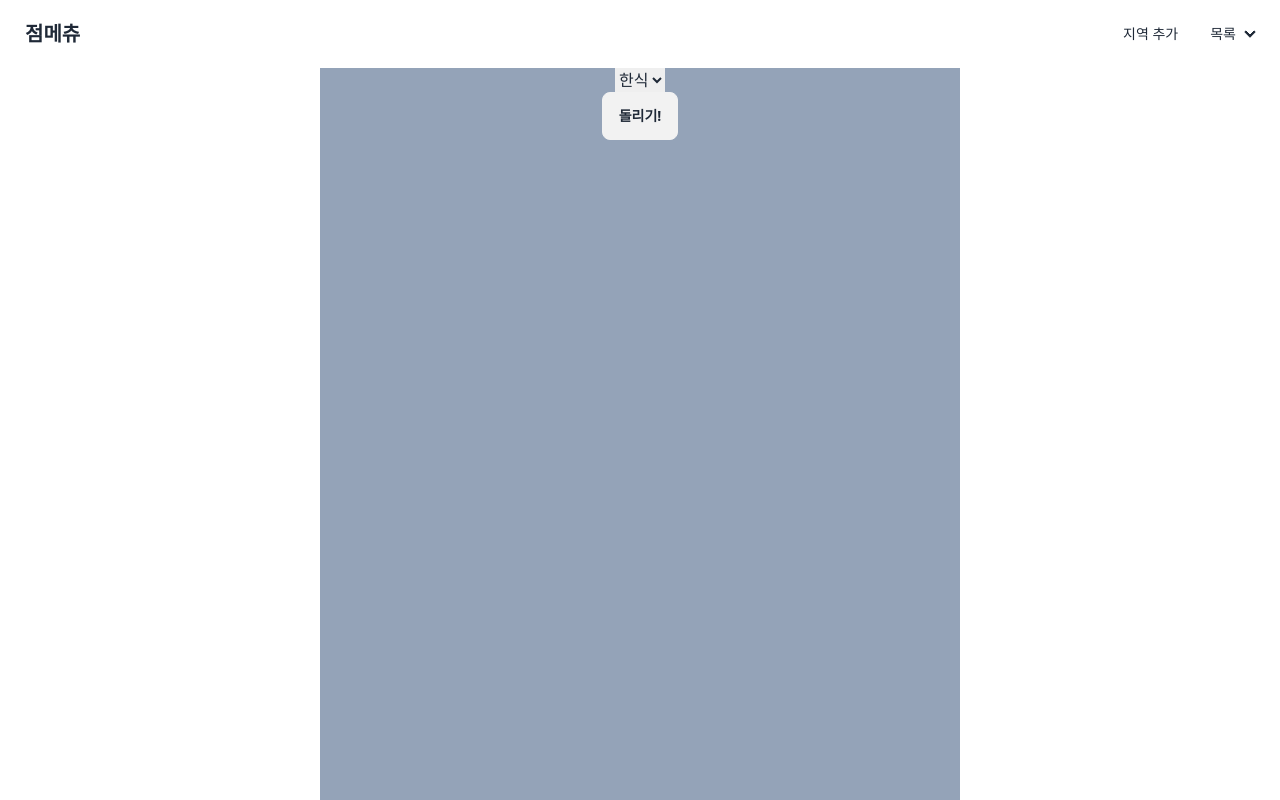
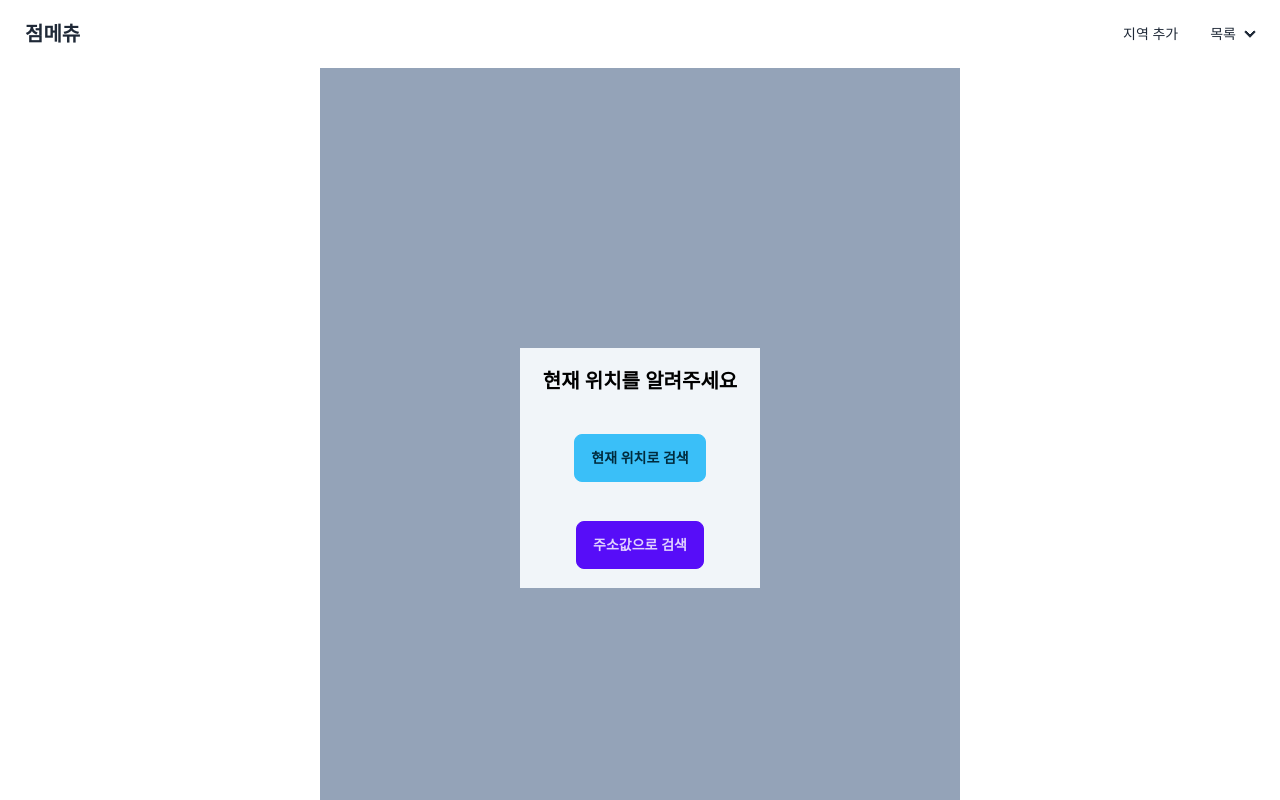
Before and after one commit to gogleset/randomLunch, a React (Vite) app in the folder front/: page / in a window 1280 px wide. Shown: the top 800 px of the page. Built offline with nearby package versions, Linux system fonts and the light colour scheme.

Commit message:
styling: modal directory & Content, Home Component

```diff
--- a/front/package.json
+++ b/front/package.json
@@ -10,7 +10,11 @@
     "preview": "vite preview"
   },
   "dependencies": {
+    "@fortawesome/fontawesome-svg-core": "^6.4.2",
+    "@fortawesome/free-solid-svg-icons": "^6.4.2",
+    "@fortawesome/react-fontawesome": "^0.2.0",
     "react": "^18.2.0",
+    "react-daum-postcode": "^3.1.3",
     "react-dom": "^18.2.0"
   },
   "devDependencies": {
--- a/front/src/App.tsx
+++ b/front/src/App.tsx
@@ -1,7 +1,7 @@
 /**
  * @gogleset App.tsx
  */
-import Content from "./Content";
+import Home from "./Home";
 import Header from "./Header";
 import Footer from "./Footer";
 
@@ -9,7 +9,7 @@ function App() {
   return (
     <div className='flex flex-col items-center'>
       <Header />
-      <Content />
+      <Home />
       <Footer />
     </div>
   );
--- /dev/null
+++ b/front/src/Home.tsx
@@ -0,0 +1,33 @@
+/**
+ * @gogleset 위치값 검사하는 component
+ */
+
+import KakaoModal from "./components/modal/KakaoAddressModal";
+import GeoLocationPendingModal from "./components/modal/GeoLocationPendingModal";
+const Home = () => {
+  return (
+    <main className='w-full flex justify-center'>
+      <div className='h-screen bg-slate-400 w-1/2 max-md:w-screen flex flex-col justify-center items-center text-black'>
+        {/* 로컬스토리지에 위치 값이 있다면 */}
+        <div className='bg-slate-100 w-60 h-60 flex flex-col items-center justify-around'>
+          <h1 className='font-bold text-xl'>현재 위치를 알려주세요</h1>
+          <button
+            className='btn btn-info'
+            onClick={() => window.geolocationPendingModal.showModal()}>
+            현재 위치로 검색
+          </button>
+          <GeoLocationPendingModal />
+          <button
+            className='btn btn-primary'
+            onClick={() => window.kakaoModal.showModal()}>
+            주소값으로 검색
+          </button>
+          <KakaoModal />
+        </div>
+        {/* 로컬스토리지에 위치 값이 없다면 */}
+      </div>
+    </main>
+  );
+};
+
+export default Home;
--- a/front/src/Content.tsx
+++ b/front/src/components/Content.tsx
@@ -1,7 +1,11 @@
 import React, { useState } from "react";
-import { getRandomNumber } from "./util/random";
-import { fetchRecommendedData } from "./util/fetch";
-import ResultCard from "./components/ResultCard";
+
+import { FontAwesomeIcon } from "@fortawesome/react-fontawesome";
+import { faLocationDot } from "@fortawesome/free-solid-svg-icons";
+import { getRandomNumber } from "../util/random";
+import { fetchRecommendedData } from "../util/fetch";
+import ResultCard from "./ResultCard";
+
 // 서버에서 받아온 데이터 타입
 export type PlaceData = {
   address_name: string;
@@ -17,6 +21,7 @@ export type PlaceData = {
   x: string;
   y: string;
 };
+
 const Content = () => {
   // 메뉴의 카테고리입니다.(대분류)
   const category = ["한식", "중식", "일식", "양식", "랜덤"];
@@ -65,13 +70,15 @@ const Content = () => {
     // 어떤 index값을 select했는지 추출해서 state에 저장
     setSelectedMenu(Number(event.target.value));
   }
-
   return (
-    <main className='w-full flex justify-center'>
-      {/* 랜덤 데이터가 없다면 */}
-      {randomData === null && (
-        <div className='h-screen bg-slate-400 w-1/2 max-sm:w-screen flex flex-col items-center '>
+    <div className='h-screen bg-slate-400 w-1/2 max-md:w-screen flex flex-col items-center '>
+      <div className='flex justify-center items-center my-4'>
+        <FontAwesomeIcon icon={faLocationDot} beat color='black' />
+        <h1 className='ml-2 text-black font-bold text-xl'>금토동</h1>
+      </div>
+      <div className='flex w-80 justify-center items-center my-4'>
         <select
+          className='select w-full max-w-xs mr-2'
           name=''
           id='food'
           onChange={onSelectChangeHandler}
@@ -85,16 +92,14 @@ const Content = () => {
           })}
         </select>
         <button
-            className='btn'
+          className='btn btn-primary btn-xl'
           onClick={onClickHandler}
           disabled={randomData !== null}>
           돌리기!
         </button>
       </div>
-      )}
-      {/* 랜덤데이터가 있다면 */}
       {randomData !== null && <ResultCard data={randomData} />}
-    </main>
+    </div>
   );
 };
 
--- /dev/null
+++ b/front/src/components/Information.tsx
@@ -0,0 +1,14 @@
+/**
+ * @gogleset 사용자가 처음 입장 시 localstorage에 현재 위치값이 없을때 나타나는 컴포넌트
+ */
+import React from 'react';
+
+const Information = () => {
+    return (
+        <div>
+
+        </div>
+    );
+};
+
+export default Information;
--- a/front/src/components/ResultCard.tsx
+++ b/front/src/components/ResultCard.tsx
@@ -2,19 +2,19 @@
  * @gogleset 보여질 카드 섹션입니다.
  */
 
-import type { PlaceData } from "../Content";
+import type { PlaceData } from "../components/Content";
 
 const ResultCard: React.FC<{ data: PlaceData }> = ({ data }) => {
   console.log(data);
 
-  if (!data) return <>돌려돌려</>;
+  if (!data) return <div>조회 데이터가 없습니다.</div>;
 
   function onClickHandler(event: React.MouseEvent) {
     event.preventDefault();
     window.open(data.place_url);
   }
   return (
-    <div className='card w-96 bg-base-100 shadow-xl'>
+    <div className='card w-80 bg-base-100 shadow-xl'>
       <div className='card-body'>
         <h2 className='card-title'>{data.place_name}</h2>
         <p>{data.category_name}</p>
--- /dev/null
+++ b/front/src/components/modal/GeoLocationPendingModal.tsx
@@ -0,0 +1,20 @@
+import React from "react";
+
+const GeoLocationPendingModal = () => {
+  return (
+    <dialog id='geolocationPendingModal' className='modal'>
+      <form method='dialog' className='modal-box dark:text-white'>
+        <div className='flex items-center'>
+          <span className='loading loading-ring loading-lg mr-2'></span>
+          <span>현재 위치 검색중입니다.</span>
+        </div>
+        <div className='modal-action'>
+          {/* if there is a button in form, it will close the modal */}
+          <button className='btn dark:text-white'>Close</button>
+        </div>
+      </form>
+    </dialog>
+  );
+};
+
+export default GeoLocationPendingModal;
--- /dev/null
+++ b/front/src/components/modal/KakaoAddressModal.tsx
@@ -0,0 +1,24 @@
+import React from "react";
+import DaumPostCode from "react-daum-postcode";
+
+const MyModal1 = () => {
+  const selectAddress = (data) => {
+    console.log(`
+                주소: ${data.address},
+                우편번호: ${data.zonecode}
+            `);
+  };
+  return (
+    <dialog id='kakaoModal' className='modal'>
+      <form method='dialog' className='modal-box dark:text-white'>
+        <DaumPostCode onComplete={selectAddress} autoClose={false} />
+        <div className='modal-action'>
+          {/* if there is a button in form, it will close the modal */}
+          <button className='btn dark:text-white'>Close</button>
+        </div>
+      </form>
+    </dialog>
+  );
+};
+
+export default MyModal1;
```
Also changed, not shown: 1 other file (tests, documents, lock files or other folders). Lines whose indentation alone changed are shown as unchanged.
